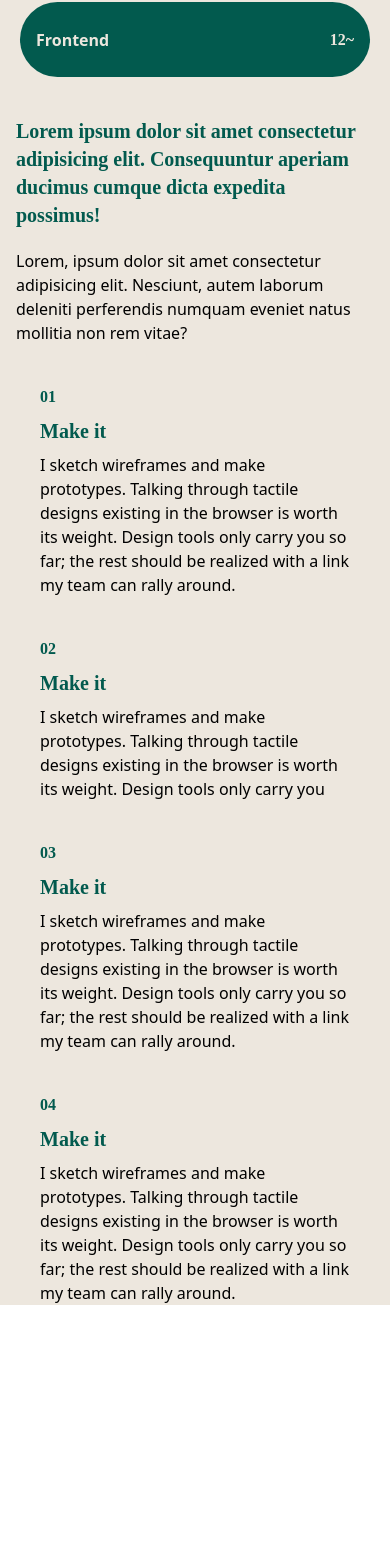
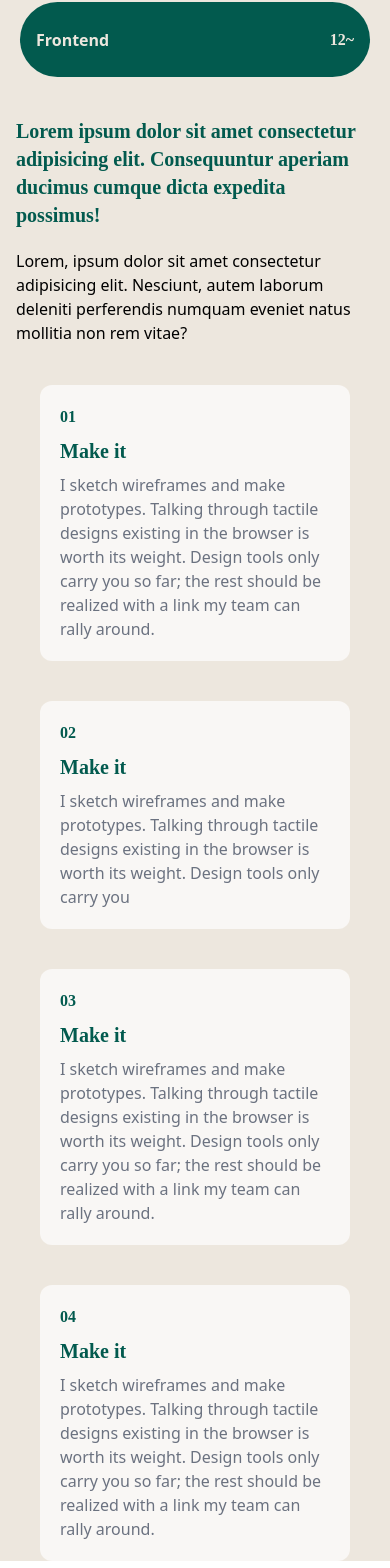
Before and after one commit to ramdhannassyirah/Portfolio, a Nuxt app: page /about in a window 390 px wide. Shown: the part 1228-2796 px from the top of the page. Before the commit the page ends 2573 px from the top, so only its background shows below. Built offline with nearby package versions, Linux system fonts and the light colour scheme; a web font is replaced by a local one.

Commit message:
Portfolio

```diff
--- a/components/CardSkill.vue
+++ b/components/CardSkill.vue
@@ -1,47 +1,55 @@
 <template>
   <div
-    class="sm:bg-[#F4EEE6] sm:mx-auto sm:w-50% sm:mx-10 rounded-[80px] sm:px-10 sm:grid sm:grid-cols-2 justify-items-center"
+    class="sm:bg-[#f9f7f5] sm:mx-auto sm:w-50% sm:mx-10 rounded-[80px] sm:px-10 sm:grid sm:grid-cols-2 justify-items-center"
   >
-    <div class="m-10">
+    <div
+      class="bg-[#f9f7f5] rounded-xl sm:rounded-none sm:bg-transparent p-5 sm:p-0 m-10"
+    >
       <h1 class="font-playpen text-[#025A4E] font-bold">01</h1>
       <h1 class="font-playpen text-[#025A4E] font-bold my-2 text-xl">
         Make it
       </h1>
-      <h1 class="font-roboto">
+      <h1 class="font-sans text-gray-500">
         I sketch wireframes and make prototypes. Talking through tactile designs
         existing in the browser is worth its weight. Design tools only carry you
         so far; the rest should be realized with a link my team can rally
         around.
       </h1>
     </div>
-    <div class="m-10">
+    <div
+      class="bg-[#f9f7f5] rounded-xl sm:rounded-none sm:bg-transparent p-5 sm:p-0 m-10"
+    >
       <h1 class="font-playpen text-[#025A4E] font-bold">02</h1>
       <h1 class="font-playpen text-[#025A4E] font-bold my-2 text-xl">
         Make it
       </h1>
-      <h1 class="font-roboto">
+      <h1 class="font-sans text-gray-500">
         I sketch wireframes and make prototypes. Talking through tactile designs
         existing in the browser is worth its weight. Design tools only carry you
       </h1>
     </div>
-    <div class="m-10">
+    <div
+      class="bg-[#f9f7f5] rounded-xl sm:rounded-none sm:bg-transparent p-5 sm:p-0 m-10"
+    >
       <h1 class="font-playpen text-[#025A4E] font-bold">03</h1>
       <h1 class="font-playpen text-[#025A4E] font-bold my-2 text-xl">
         Make it
       </h1>
-      <h1 class="font-roboto">
+      <h1 class="font-sans text-gray-500">
         I sketch wireframes and make prototypes. Talking through tactile designs
         existing in the browser is worth its weight. Design tools only carry you
         so far; the rest should be realized with a link my team can rally
         around.
       </h1>
     </div>
-    <div class="m-10">
+    <div
+      class="bg-[#f9f7f5] rounded-xl sm:rounded-none sm:bg-transparent p-5 sm:p-0 m-10"
+    >
       <h1 class="font-playpen text-[#025A4E] font-bold">04</h1>
       <h1 class="font-playpen text-[#025A4E] font-bold my-2 text-xl">
         Make it
       </h1>
-      <h1 class="font-roboto">
+      <h1 class="font-sans text-gray-500">
         I sketch wireframes and make prototypes. Talking through tactile designs
         existing in the browser is worth its weight. Design tools only carry you
         so far; the rest should be realized with a link my team can rally
```
